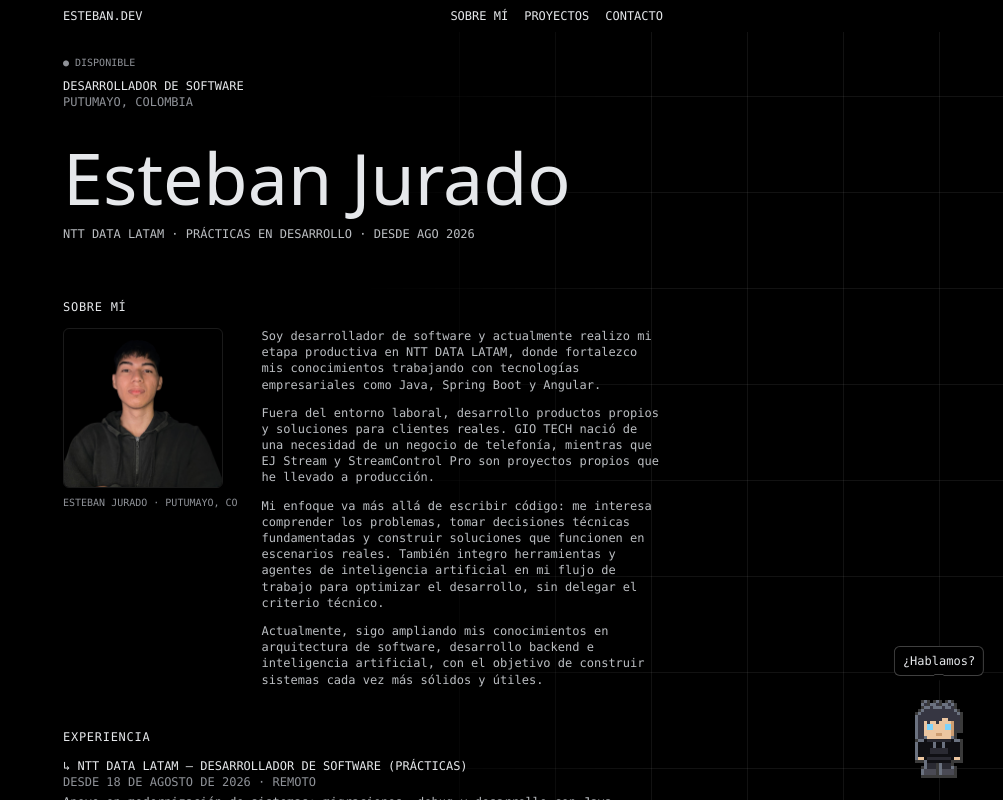
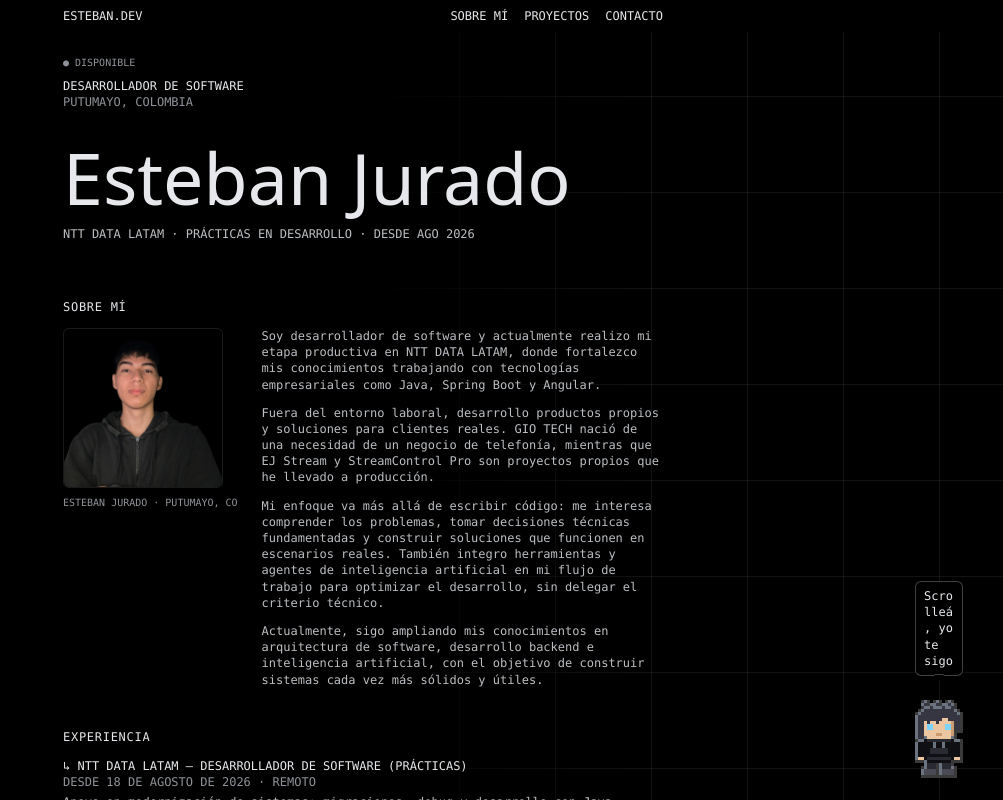
Before and after one commit to Est3banj/portafolio-esteban, a React (Vite) app in the folder portafolio/: page / in a window 1280 px wide. Both pictures are taken after a click on the button "Personaje pixel: click para interactuar". Shown: the top 800 px of the page, without its empty margins (277-1280 px from the left). Built offline with nearby package versions, Linux system fonts and the light colour scheme.

Commit message:
fix: prevent text clipping and refresh buddy phrases

```diff
--- a/portafolio/src/components/PixelBuddy.jsx
+++ b/portafolio/src/components/PixelBuddy.jsx
@@ -1,4 +1,10 @@
-import { useCallback, useEffect, useRef, useState } from "react";
+import {
+  useCallback,
+  useEffect,
+  useLayoutEffect,
+  useRef,
+  useState,
+} from "react";
 import buddySheet from "../assets/pixel-buddy.png";
 import { playBloop } from "../lib/sfx";
 
@@ -10,12 +16,15 @@ const SCROLL_IDLE_MS = 400;
 const BURST_MS = 260;
 const BURST_DIST = 120;
 const BUBBLE_MS = 2800;
+const BUBBLE_EDGE_GAP = 8;
 
 const PHRASES = [
-  "¿Hablamos?",
-  "Dale, revisá los proyectos ↗",
-  "Escribime ↗",
-  "Estoy vivo, ¿viste?",
+  "Scrolleá, yo te sigo",
+  "¿Viste los proyectos?",
+  "Tocá y escuchame *bip*",
+  "Escríbime, no muerdo",
+  "Puro píxel, cero plantilla",
+  "¿Hablamos de tu idea?",
 ];
 
 export default function PixelBuddy() {
@@ -23,7 +32,9 @@ export default function PixelBuddy() {
   const waveRef = useRef(null);
   const phraseIdx = useRef(-1);
   const bubbleTimer = useRef(0);
+  const bubbleRef = useRef(null);
   const [phrase, setPhrase] = useState("");
+  const [flipped, setFlipped] = useState(false);
 
   useEffect(() => {
     const canvas = canvasRef.current;
@@ -215,6 +226,23 @@ export default function PixelBuddy() {
 
   useEffect(() => () => clearTimeout(bubbleTimer.current), []);
 
+  useLayoutEffect(() => {
+    if (!phrase) return undefined;
+    const el = bubbleRef.current;
+    if (!el) return undefined;
+    const measure = () => {
+      const dock = el.parentElement;
+      if (!dock) return;
+      const dockRect = dock.getBoundingClientRect();
+      const centeredRight =
+        dockRect.left + dockRect.width / 2 + el.offsetWidth / 2;
+      setFlipped(centeredRight > window.innerWidth - BUBBLE_EDGE_GAP);
+    };
+    measure();
+    window.addEventListener("resize", measure);
+    return () => window.removeEventListener("resize", measure);
+  }, [phrase]);
+
   const handleClick = useCallback(() => {
     playBloop();
     phraseIdx.current = (phraseIdx.current + 1) % PHRASES.length;
@@ -227,7 +255,12 @@ export default function PixelBuddy() {
   return (
     <div className="buddy-dock">
       {phrase ? (
-        <div role="status" aria-live="polite" className="buddy-bubble">
+        <div
+          ref={bubbleRef}
+          role="status"
+          aria-live="polite"
+          className={flipped ? "buddy-bubble is-flipped" : "buddy-bubble"}
+        >
           {phrase}
         </div>
       ) : null}
--- a/portafolio/src/components/features/About.jsx
+++ b/portafolio/src/components/features/About.jsx
@@ -24,7 +24,7 @@ const About = () => {
               ESTEBAN JURADO · PUTUMAYO, CO
             </figcaption>
           </figure>
-          <div className="space-y-3 text-ink-2">
+          <div className="min-w-0 space-y-3 text-ink-2">
             <p>
 Soy desarrollador de software y actualmente realizo mi etapa productiva en NTT DATA LATAM, donde fortalezco mis conocimientos trabajando con tecnologías empresariales como Java, Spring Boot y Angular.
             </p>
--- a/portafolio/src/components/features/Contact.jsx
+++ b/portafolio/src/components/features/Contact.jsx
@@ -84,7 +84,7 @@ const Contact = () => {
           Escribime directo, o déjame un mensaje abajo.
         </p>
 
-        <ul className="mt-4 grid gap-y-[6px] gap-x-[40px] sm:grid-cols-[280px_280px]">
+        <ul className="mt-4 grid gap-y-[6px] gap-x-[40px] sm:grid-cols-2">
           {CONTACT_LINKS.map((item, index) => (
             <li
               key={item.label}
@@ -180,7 +180,7 @@ const Contact = () => {
                 ERROR — escribime a{" "}
                 <a
                   href="mailto:estebanjurado2005@gmail.com"
-                  className="text-accent underline underline-offset-2"
+                  className="text-accent underline underline-offset-2 break-all"
                 >
                   estebanjurado2005@gmail.com
                 </a>
--- a/portafolio/src/index.css
+++ b/portafolio/src/index.css
@@ -30,7 +30,7 @@
     font-weight: 500;
     line-height: 1.35;
     -webkit-font-smoothing: antialiased;
-    overflow-x: hidden;
+    overflow-wrap: break-word;
   }
 
   ::selection {
@@ -305,20 +305,43 @@
   .buddy-bubble {
     position: absolute;
     left: 50%;
+    right: auto;
     bottom: calc(100% + 12px);
     transform: translateX(-50%);
+    max-width: min(220px, calc(100vw - 120px));
     padding: 6px 8px;
     font-family: var(--font-mono);
     font-size: 12px;
     font-weight: 500;
     line-height: 1.35;
-    white-space: nowrap;
+    overflow-wrap: anywhere;
     color: var(--color-ink);
     background: var(--color-canvas);
     border: 1px solid rgb(255 255 255 / 0.25);
     border-radius: 6px;
     pointer-events: none;
     animation: buddy-bubble-in 200ms var(--ease-out) both;
+  }
+
+  .buddy-bubble.is-flipped {
+    left: auto;
+    right: 0;
+    transform: none;
+    animation-name: buddy-bubble-in-flip;
+  }
+
+  .buddy-bubble.is-flipped::before,
+  .buddy-bubble.is-flipped::after {
+    left: auto;
+    right: 32px;
+    transform: translateX(50%);
+  }
+
+  @media (width >= 768px) {
+    .buddy-bubble.is-flipped::before,
+    .buddy-bubble.is-flipped::after {
+      right: 48px;
+    }
   }
 
   .buddy-bubble::before,
@@ -352,6 +375,17 @@
     }
   }
 
+  @keyframes buddy-bubble-in-flip {
+    from {
+      opacity: 0;
+      transform: translateY(4px);
+    }
+    to {
+      opacity: 1;
+      transform: none;
+    }
+  }
+
   @keyframes caret-blink {
     50% {
       opacity: 0;
```
